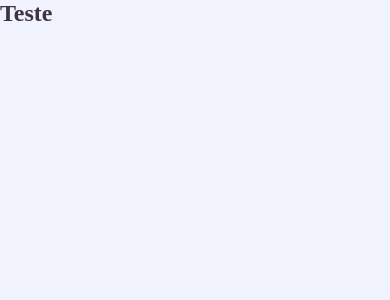
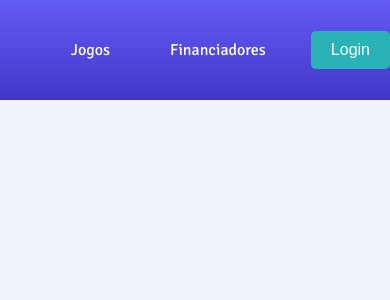
Before and after one commit to human-interaction-with-tecnologies/adaptive-games-platform, a React (Create React App) app: page / in a window 390 px wide. Shown: the top 300 px of the page. Built offline with nearby package versions, Linux system fonts and the light colour scheme.

Commit message:
style: :lipstick: Finished desktop header
Finished desktop header, just missing the responsive

```diff
--- a/package.json
+++ b/package.json
@@ -6,6 +6,7 @@
     "cra-template": "1.2.0",
     "react": "^18.0.0",
     "react-dom": "^18.0.0",
+    "react-router-dom": "^6.3.0",
     "react-scripts": "5.0.1"
   },
   "scripts": {
--- /dev/null
+++ b/src/components/Header/index.js
@@ -0,0 +1,13 @@
+import style from './style.module.css';
+
+const Header = () =>{
+    return (
+        <nav className={style.nav}>
+            <a href="">Jogos</a>
+            <a href="">Financiadores</a>
+            <button>Login</button>
+        </nav>
+    )
+}
+
+export default Header;
--- /dev/null
+++ b/src/components/Header/style.module.css
@@ -0,0 +1,36 @@
+.nav{
+    display: flex;
+    justify-content: end;
+    align-items: center;
+    padding-top: 10px;
+    padding-bottom: 10px;
+    max-width: 1100px;
+    margin:  0 auto;
+}
+
+.nav a{
+    margin-top: 20px;
+    margin-bottom: 20px;
+    margin-left: 30px;
+    padding: 10px 15px;
+    color: #FFFFFF;
+}
+
+.nav a:hover{
+    background: #655BF5;
+    border-radius: 5px;
+}
+
+button{
+    padding: 10px 20px;
+    background: var(--green);
+    border-radius: 5px;
+    border: none;
+    color: #FFFFFF;
+    margin-left: 30px;
+    cursor: pointer;
+}
+
+button:hover{
+    background: #50D6DC;
+}
--- a/src/globla.module.css
+++ b/src/globla.module.css
@@ -13,7 +13,7 @@
 body{
     margin: 0px;
     background: var(--background);
-    color: var(--text)
+    color: var(--text);
 }
 
 h1,h2,h3,h4, p{
--- a/src/pages/LandingPage/index.js
+++ b/src/pages/LandingPage/index.js
@@ -1,9 +1,13 @@
-
+import Header from "../../components/Header";
+import style from "./style.module.css"
 const LandingPage = () =>{
     return(
-        <section>
-            <h1>Teste</h1>
-        </section>
+        <>
+            <section className={style.introduction}>
+                <Header/>
+            </section>
+
+        </>
     )
 }
 
--- a/src/pages/LandingPage/style.module.css
+++ b/src/pages/LandingPage/style.module.css
@@ -1,3 +1,5 @@
-.section{
+.introduction{
     font-family: 'Signika', sans-serif;
+    background-image: linear-gradient(var(--blue-secundary), var(--blue));
+
 }
```
Also changed, not shown: 1 other file (tests, documents, lock files or other folders).
